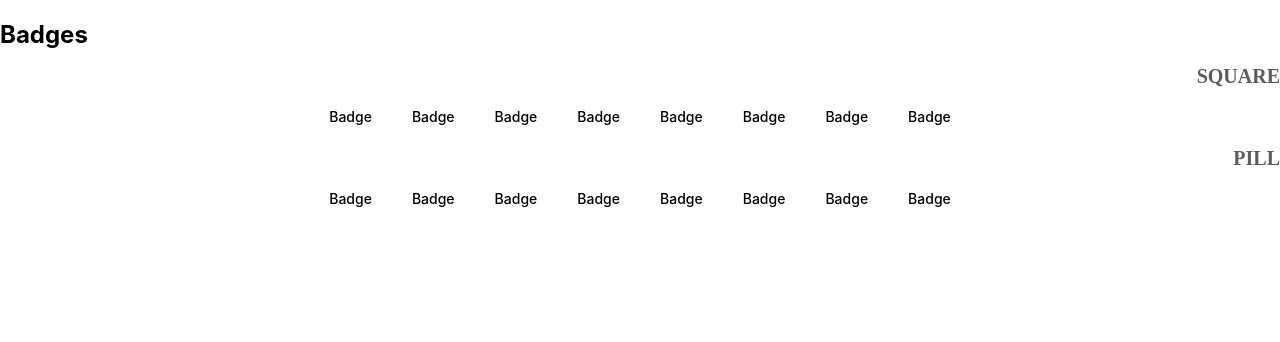
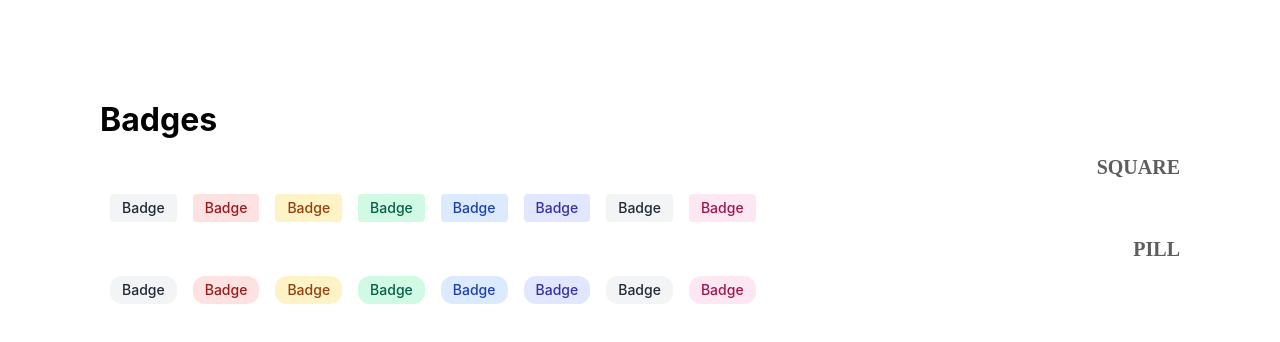
Before and after one commit to jrii1512/Scrimba-componentlibs, a React (Create React App) app: page / in a window 1280 px wide. Shown: the top 342 px of the page. Built offline with nearby package versions, Linux system fonts and the light colour scheme.

Commit message:
Color scheme and margin fixes

```diff
--- a/src/App.css
+++ b/src/App.css
@@ -1,4 +1,3 @@
-:root {
 :root {
   --gray: #1f2937;
   --red: #991b1b;
@@ -21,7 +20,6 @@
   --lightblue: #1e90ff;
   --white: #ffffff;
 }
-}
 
 h1.title {
   font-size: 36px;
@@ -33,27 +31,27 @@ h1.title {
 h3.title {
   font-size: 20px;
   line-height: 0.7;
-  color: #5E5D5D;
+  color: #5e5d5d;
 }
 
 .title {
-  font-family: 'Permanent Marker', cursive;
+  font-family: "Permanent Marker", cursive;
 }
 
-
-.square--title {
+.square-title {
   grid-area: square-heading;
 }
 
-.badges--container>div {
+.badges-container > div {
   display: flex;
+  margin-left:10px;
   flex-flow: row wrap;
-  justify-content: center;
-  gap: .8em 1em;
+
+  gap: 0.8em 1em;
 }
 
-.square--container {
-  grid-area: square-badges;
+.square-container {
+  grid-area: square--badges;
 }
 
 .badge {
@@ -104,17 +102,17 @@ h3.title {
   color: var(--pink);
 }
 
-.square--title,
-.pill--title {
+.square-title,
+.pill-title {
   align-self: center;
   justify-self: flex-end;
 }
 
-.pill--title {
+.pill-title {
   grid-area: pill-heading;
 }
 
-.pill--container {
+.pill-container {
   grid-area: pill--badges;
 }
 
--- a/src/components/Badges/badges.jsx
+++ b/src/components/Badges/badges.jsx
@@ -3,22 +3,37 @@ import Badge from "./badge";
 //import classNames from "classnames";
 
 export default function Badges() {
-    const colors = ['gray', 'red', 'yellow', 'green', 'blue', 'indigo', 'purple', 'pink'];
+  const colors = [
+    "gray",
+    "red",
+    "yellow",
+    "green",
+    "blue",
+    "indigo",
+    "purple",
+    "pink",
+  ];
   return (
-    <section id = "badges" className = "badges--container">
+    <div id="badges" className="badges-container">
       <h1 className="badge-title">Badges</h1>
 
-      <h3 className = "title square--title">SQUARE</h3>
-        <div className = "square--container">
-            {colors.map( color => <Badge key={color} variant = 'square' color={color}>Badge</Badge>)}
-        </div>
+      <h3 className="title square-title">SQUARE</h3>
+      <div className="square-container">
+        {colors.map((color) => (
+          <Badge key={color} variant="square" color={color}>
+            Badge
+          </Badge>
+        ))}
+      </div>
 
-        <h3 className="title pill--title">PILL</h3>
-            <div className="pill--container">
-            {colors.map(color => <Badge key={color} variant='pill' color={color}>Badge</Badge>)}
-            </div>
-
-
-    </section>
-  );
+      <h3 className="title pill-title">PILL</h3>
+      <div className="pill-container">
+        {colors.map((color) => (
+          <Badge key={color} variant="pill" color={color}>
+            Badge
+          </Badge>
+        ))}
+      </div>
+    </div>
+  )
 }
--- a/src/index.css
+++ b/src/index.css
@@ -1,5 +1,5 @@
 body {
-  margin: 0;
+  margin: 100px;
   font-family: -apple-system, BlinkMacSystemFont, 'Segoe UI', 'Roboto', 'Oxygen',
     'Ubuntu', 'Cantarell', 'Fira Sans', 'Droid Sans', 'Helvetica Neue',
     sans-serif;
```
Lines whose indentation alone changed are shown as unchanged.
